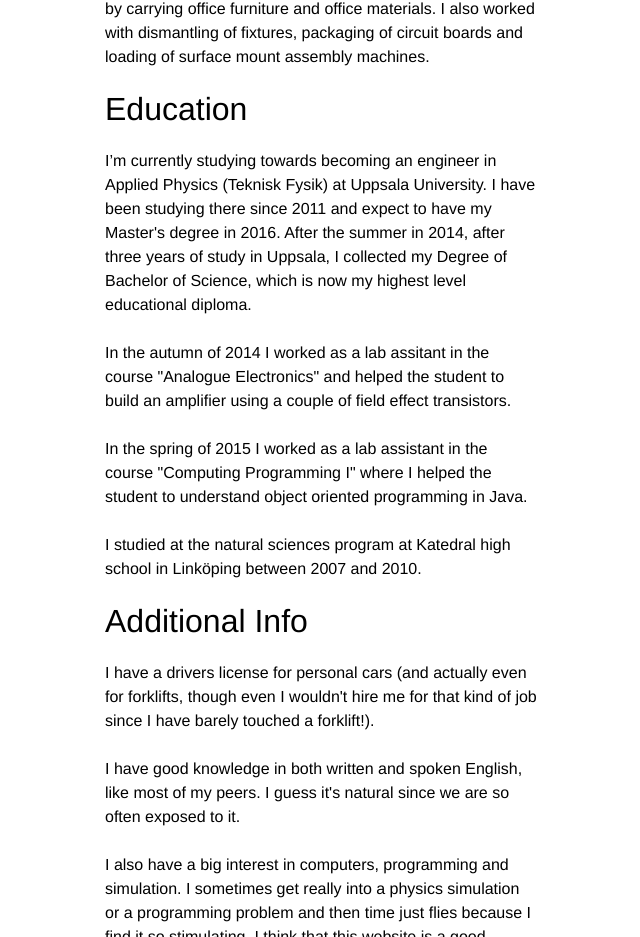
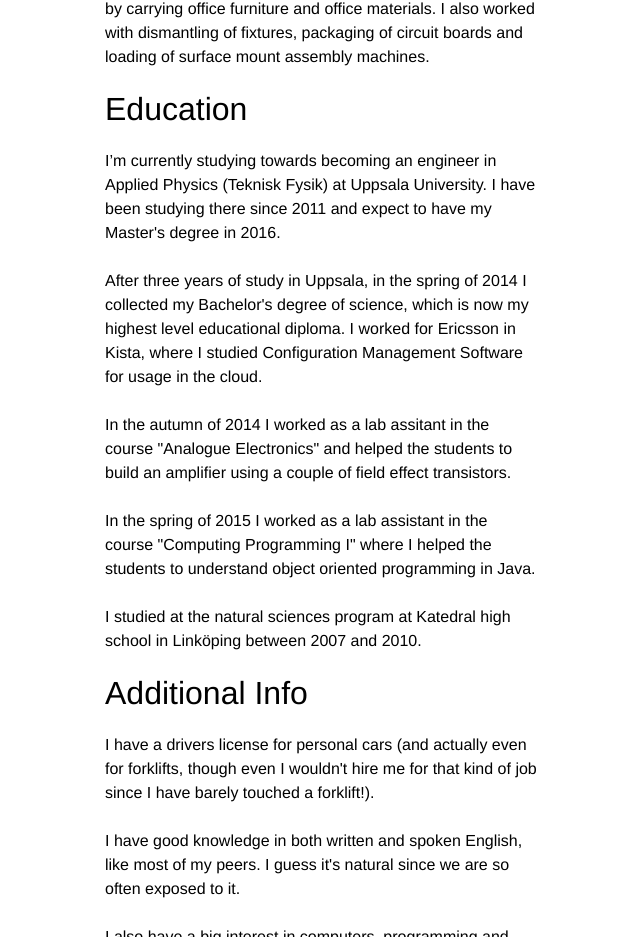
Before and after one commit to KimTorberntsson/kimtorberntsson.com, a plain HTML site: page views/cv.html in a window 1280 px wide. Shown: the part 2459-3396 px from the top of the page, without its empty margins (319-959 px from the left). Drawn offline with Linux system fonts and the light colour scheme.

Commit message:
I added some more in-depth info on my bachelor's degree.

```diff
--- a/views/cv.html
+++ b/views/cv.html
@@ -51,9 +51,10 @@
 			<h3>2008, 2009 Summer worker at Flextronics in Linköping</h3>
 			<p>I helped the company when they moved to a different locale by carrying office furniture and office materials. I also worked with dismantling of fixtures, packaging of circuit boards and loading of surface mount assembly machines.</p>
 			<h2>Education</h2>
-			<p>I’m currently studying towards becoming an engineer in Applied Physics (Teknisk Fysik) at Uppsala University. I have been studying there since 2011 and expect to have my Master's degree in 2016. After the summer in 2014, after three years of study in Uppsala, I collected my Degree of Bachelor of Science, which is now my highest level educational diploma.</p>
-			<p>In the autumn of 2014 I worked as a lab assitant in the course "Analogue Electronics" and helped the student to build an amplifier using a couple of field effect transistors.</p>
-			<p>In the spring of 2015 I worked as a lab assistant in the course "Computing Programming I" where I helped the student to understand object oriented programming in Java.</p>
+			<p>I’m currently studying towards becoming an engineer in Applied Physics (Teknisk Fysik) at Uppsala University. I have been studying there since 2011 and expect to have my Master's degree in 2016.</p>
+			<p>After three years of study in Uppsala, in the spring of 2014 I collected my Bachelor's degree of science, which is now my highest level educational diploma. I worked for Ericsson in Kista, where I studied Configuration Management Software for usage in the cloud.</p>
+			<p>In the autumn of 2014 I worked as a lab assitant in the course "Analogue Electronics" and helped the students to build an amplifier using a couple of field effect transistors.</p>
+			<p>In the spring of 2015 I worked as a lab assistant in the course "Computing Programming I" where I helped the students to understand object oriented programming in Java.</p>
 			<p>I studied at the natural sciences program at Katedral high school in Linköping between 2007 and 2010.</p>
 			<h2>Additional Info</h2>
 			<p>I have a drivers license for personal cars (and actually even for forklifts, though even I wouldn't hire me for that kind of job since I have barely touched a forklift!).
```
